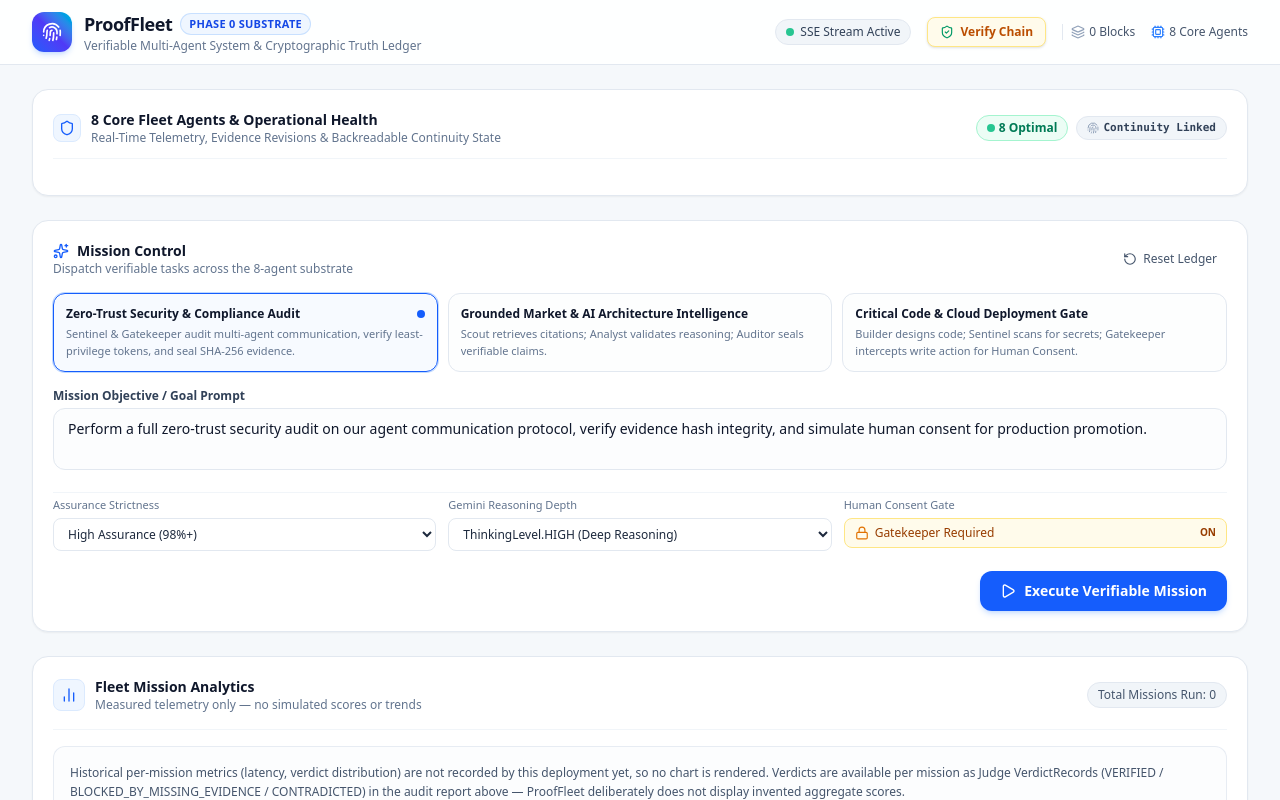
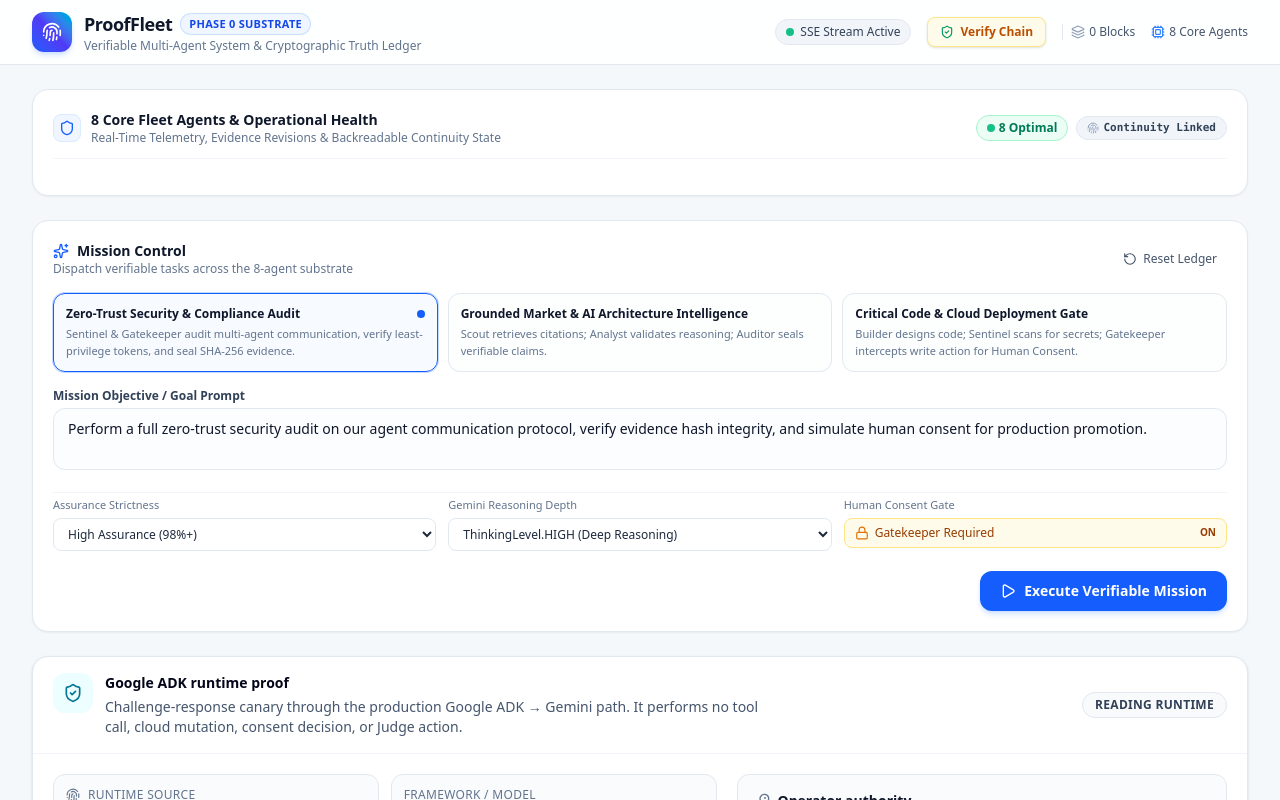
Before and after one commit to OuroborosCollective/Prooffleet, a React (Vite) app: page / in a window 1280 px wide. Shown: the top 800 px of the page. Built offline with nearby package versions, Linux system fonts and the light colour scheme; no server answers.

Commit message:
Wire ADK live canary into operator UI

```diff
--- a/src/App.tsx
+++ b/src/App.tsx
@@ -7,6 +7,10 @@ import { EvidenceChainLedger } from "./components/EvidenceChainLedger";
 import { ConsentGateModal } from "./components/ConsentGateModal";
 import { TruthVerificationReport } from "./components/TruthVerificationReport";
 import { MissionAnalytics } from "./components/MissionAnalytics";
+import {
+  AdkRuntimeCanaryPanel,
+  type AdkCanarySnapshot,
+} from "./components/AdkRuntimeCanaryPanel";
 import {
   AgentContract,
   Mission,
@@ -21,11 +25,14 @@ export default function App() {
   const [evidenceChain, setEvidenceChain] = useState<EvidenceBlock[]>([]);
   const [pendingConsent, setPendingConsent] = useState<ConsentRequest | null>(null);
   const [telemetry, setTelemetry] = useState<FleetTelemetry | null>(null);
+  const [adkCanary, setAdkCanary] = useState<AdkCanarySnapshot | null>(null);
   const [isConnected, setIsConnected] = useState<boolean>(true);
   const [isVerifying, setIsVerifying] = useState<boolean>(false);
   const [isSubmittingConsent, setIsSubmittingConsent] = useState<boolean>(false);
   const [isAuthenticatingOperator, setIsAuthenticatingOperator] = useState<boolean>(false);
+  const [isRunningAdkCanary, setIsRunningAdkCanary] = useState<boolean>(false);
   const [operatorAuthError, setOperatorAuthError] = useState<string | null>(null);
+  const [adkCanaryError, setAdkCanaryError] = useState<string | null>(null);
   const [operatorSession, setOperatorSession] = useState<{
     configured: boolean;
     authenticated: boolean;
@@ -38,13 +45,22 @@ export default function App() {
 
   const fetchFleetData = async () => {
     try {
-      const [agentsRes, missionRes, chainRes, telemetryRes, consentRes, operatorSessionRes] = await Promise.all([
+      const [
+        agentsRes,
+        missionRes,
+        chainRes,
+        telemetryRes,
+        consentRes,
+        operatorSessionRes,
+        adkCanaryRes,
+      ] = await Promise.all([
         fetch("/api/agents"),
         fetch("/api/fleet/active-mission"),
         fetch("/api/evidence/chain"),
         fetch("/api/telemetry"),
         fetch("/api/consent/pending"),
         fetch("/api/operator/session"),
+        fetch("/api/runtime/adk-canary"),
       ]);
 
       if (agentsRes.ok) {
@@ -83,6 +99,11 @@ export default function App() {
           authenticated: data.authenticated === true,
           identity: typeof data.identity === "string" ? data.identity : null,
         });
+      }
+
+      if (adkCanaryRes.ok) {
+        const data = (await adkCanaryRes.json()) as AdkCanarySnapshot;
+        setAdkCanary(data);
       }
     } catch (err) {
       console.error("Error fetching fleet data:", err);
@@ -203,6 +224,7 @@ export default function App() {
         return false;
       }
       setOperatorSession({ configured: true, authenticated: true, identity: data.identity || null });
+      setAdkCanaryError(null);
       return true;
     } catch (err) {
       console.error("Operator authentication failed:", err);
@@ -210,6 +232,43 @@ export default function App() {
       return false;
     } finally {
       setIsAuthenticatingOperator(false);
+    }
+  };
+
+  const handleRunAdkCanary = async () => {
+    setIsRunningAdkCanary(true);
+    setAdkCanaryError(null);
+    try {
+      const res = await fetch("/api/runtime/adk-canary", {
+        method: "POST",
+        headers: {
+          "X-ProofFleet-Canary-Intent": "1",
+        },
+        credentials: "same-origin",
+      });
+      const data = await res.json();
+
+      if (data.canary) {
+        setAdkCanary(data.canary as AdkCanarySnapshot);
+      }
+
+      if (!res.ok || data.success !== true) {
+        if (res.status === 401) {
+          setOperatorSession((prev) => ({ ...prev, authenticated: false, identity: null }));
+        } else if (res.status === 503) {
+          setOperatorSession({ configured: false, authenticated: false, identity: null });
+        }
+        setAdkCanaryError(data.error || "ADK live canary failed closed.");
+        return;
+      }
+
+      setAdkCanaryError(null);
+    } catch (err) {
+      console.error("ADK live canary request failed:", err);
+      setAdkCanaryError("ADK live canary request failed.");
+    } finally {
+      setIsRunningAdkCanary(false);
+      void fetchFleetData();
     }
   };
 
@@ -277,6 +336,19 @@ export default function App() {
           onResetChain={handleResetChain}
         />
 
+        <AdkRuntimeCanaryPanel
+          canary={adkCanary}
+          operatorConfigured={operatorSession.configured}
+          operatorAuthenticated={operatorSession.authenticated}
+          operatorIdentity={operatorSession.identity}
+          isAuthenticating={isAuthenticatingOperator}
+          authError={operatorAuthError}
+          isRunningCanary={isRunningAdkCanary}
+          canaryError={adkCanaryError}
+          onAuthenticate={handleOperatorAuthenticate}
+          onRunCanary={handleRunAdkCanary}
+        />
+
         {activeMission?.finalVerdict && (
           <TruthVerificationReport mission={activeMission} />
         )}
```
